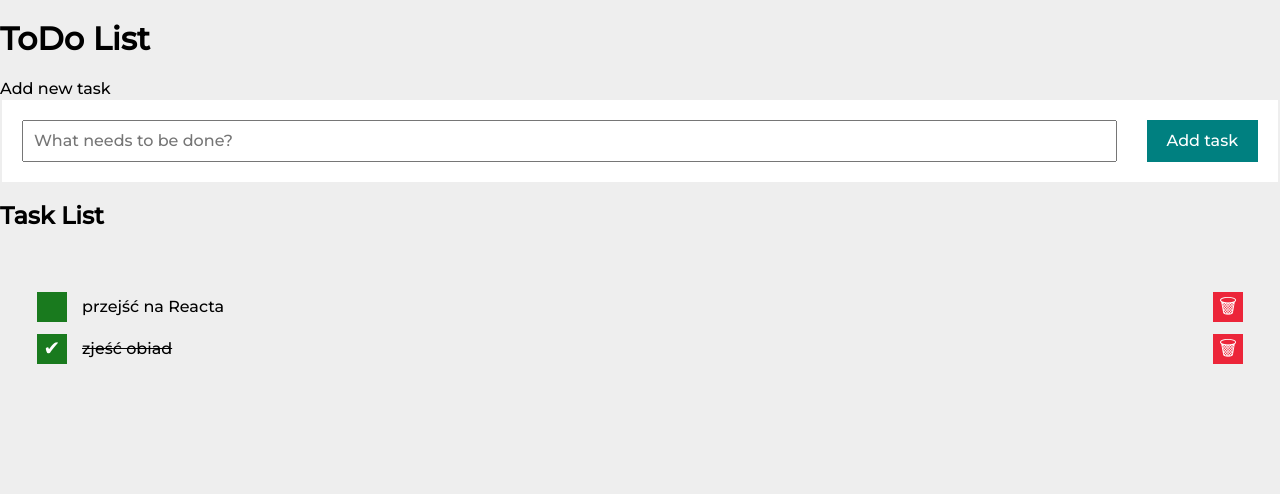
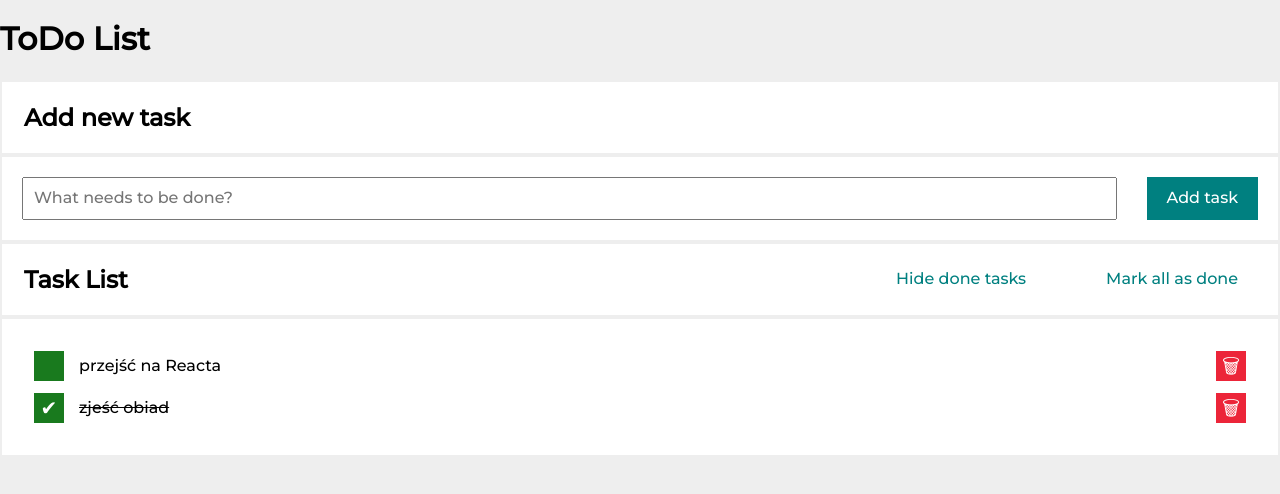
Before and after one commit to kamilszewczyk0/ToDo_List_React, a React (Create React App) app: page / in a window 1280 px wide. Shown: the top 494 px of the page. Built offline with nearby package versions, Linux system fonts and the light colour scheme.

Commit message:
added buttons and section

```diff
--- a/src/App.js
+++ b/src/App.js
@@ -1,6 +1,8 @@
 import React from "react";
 import Form from "./Form";
 import Tasks from "./Tasks";
+import Buttons from "./Buttons";
+import Section from "./Section";
 
 const tasks = [
   {id: 1, content: "przejść na Reacta", done: false},
@@ -13,18 +15,15 @@ function App() {
   return (
     <div>
       <main className="container">
-        <section className="section">
-          <h1 className="section__header--main">ToDo List</h1>
-          <label className="section__label">Add new task</label>
-          <Form />
-        </section>
-        <section className="section">
-          <section className="section__header">
-            <h2 className="section__title">Task List</h2>
-            <div className="buttons"></div>
-          </section>
-          <Tasks tasks={tasks} hideDoneTasks={hideDoneTasks} />
-        </section>
+        <h1 className="section__header--main">ToDo List</h1>
+        <Section title="Add new task" body={<Form />} />
+        <Section
+          title="Task List"
+          extraHeaderContent={
+            <Buttons tasks={tasks} hideDoneTasks={hideDoneTasks} />
+          }
+          body={<Tasks tasks={tasks} hideDoneTasks={hideDoneTasks} />}
+        />
       </main>
     </div>
   );
--- /dev/null
+++ b/src/Buttons/index.js
@@ -0,0 +1,18 @@
+import React from "react";
+import "./style.css";
+
+const Buttons = ({tasks, hideDoneTasks}) =>
+  tasks.length > 0 && (
+    <div className="buttons">
+      <button className="buttons__button">
+        {hideDoneTasks ? "Show" : "Hide"} done tasks
+      </button>
+      <button
+        className="buttons__button"
+        disabled={tasks.every(({done}) => done)}>
+        Mark all as done
+      </button>
+    </div>
+  );
+
+export default Buttons;
--- /dev/null
+++ b/src/Buttons/style.css
@@ -0,0 +1,31 @@
+.buttons {
+  display: flex;
+  align-items: center;
+}
+
+.buttons__button {
+  background-color: inherit;
+  border: none;
+  padding: 0;
+  margin: 0 40px;
+  color: teal;
+  transition: 0.2ss ease-out;
+}
+
+.buttons__button:disabled {
+  color: rgb(196, 195, 195);
+}
+
+.buttons__button:hover {
+  color: hsl(180, 100%, 40%);
+}
+
+@media (max-width: 767px) {
+  .buttons {
+    flex-direction: column;
+  }
+  .buttons__button {
+    flex-basis: 100%;
+    margin: 10px 0;
+  }
+}
--- /dev/null
+++ b/src/Section/index.js
@@ -0,0 +1,14 @@
+import React from "react";
+import "./style.css";
+
+const Section = ({title, body, extraHeaderContent}) => (
+  <section className="section">
+    <section className="section__header">
+      <h2 className="section__title">{title}</h2>
+      {extraHeaderContent}
+    </section>
+    {body}
+  </section>
+);
+
+export default Section;
--- /dev/null
+++ b/src/Section/style.css
@@ -0,0 +1,66 @@
+.section {
+  display: flex;
+  flex-direction: column;
+}
+
+.section__label,
+.section__header,
+.section__title,
+.section__list {
+  background-color: #ffffff;
+  padding: 20px;
+  margin: 2px;
+}
+
+.section__label {
+  font-size: 24px;
+  font-weight: bold;
+}
+
+.section__input {
+  flex-grow: 1;
+  padding: 10px;
+}
+
+.section__btn {
+  margin-left: 30px;
+  padding: 0 20px;
+  color: #ffffff;
+  background-color: teal;
+  border: none;
+}
+
+.section__btn:hover {
+  transform: scale(1.04);
+  background-color: hsl(180, 100%, 30%);
+  transition: 0.15s;
+  cursor: pointer;
+}
+
+.section__btn:active {
+  background-color: hsla(188, 100%, 26%, 0.534);
+  transition: background-color 0.05s;
+}
+
+@media (max-width: 767px) {
+  .section__btn {
+    flex-basis: 100%;
+    margin: 20px 0;
+    padding: 15px;
+  }
+
+  .section__header {
+    flex-direction: column;
+  }
+}
+
+.section__container {
+  display: grid;
+  grid-template-columns: 1fr auto;
+}
+
+.section__header {
+  padding: 0;
+  display: flex;
+  justify-content: space-between;
+}
```
